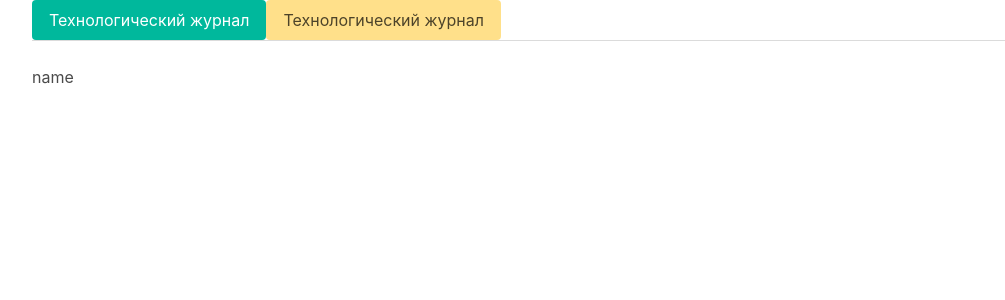
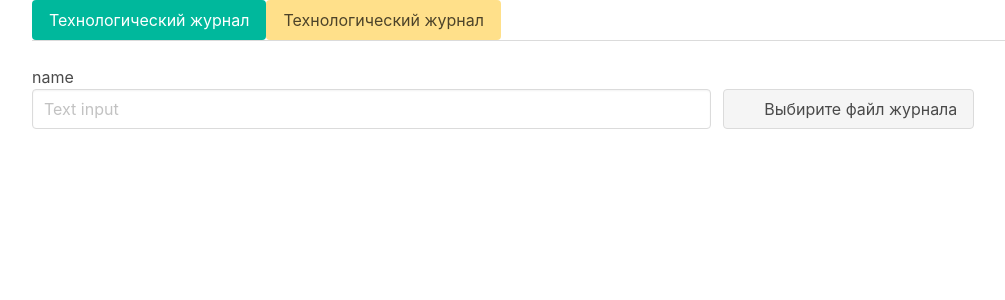
Before and after one commit to free-archer/1C-TechJournalView, a Svelte app: page / in a window 1280 px wide. Shown: the top 300 px of the page, without its empty margins (32-1037 px from the left). Built offline with nearby package versions, Linux system fonts and the light colour scheme.

Commit message:
Добавил кнопку выбора файла

```diff
--- a/src/App.svelte
+++ b/src/App.svelte
@@ -1,4 +1,5 @@
 <script>
+import FileChoose from './components/FileChoose.svelte'
 import Greet from './components/Greet.svelte'
 
 let name = "name"
@@ -39,4 +40,9 @@ const switchTab = tab => () => {
     </ul>
   </div>
   <p>{name}</p>
+
+  {#if (activeTab == "TJ")}
+    <FileChoose />
+  {/if}
+
 </main>
--- /dev/null
+++ b/src/components/FileChoose.svelte
@@ -0,0 +1,29 @@
+<script>
+  let filename = ""
+</script>
+
+<div class="level-left">
+  <div class="input_file pr-3 is-widescreen">
+    <input value={filename} class="input" type="text" placeholder="Text input">
+  </div>
+
+  <div class="file">
+    <label class="file-label">
+      <input bind:value={filename} class="file-input" type="file" name="resume" >
+      <span class="file-cta">
+        <span class="file-icon">
+          <i class="fas fa-upload"></i>
+        </span>
+        <span class="file-label">
+          Выбирите файл журнала
+        </span>
+      </span>
+    </label>
+  </div>
+</div>
+
+<style>
+  .input_file {
+    width: 60%;
+  }
+</style>
```
